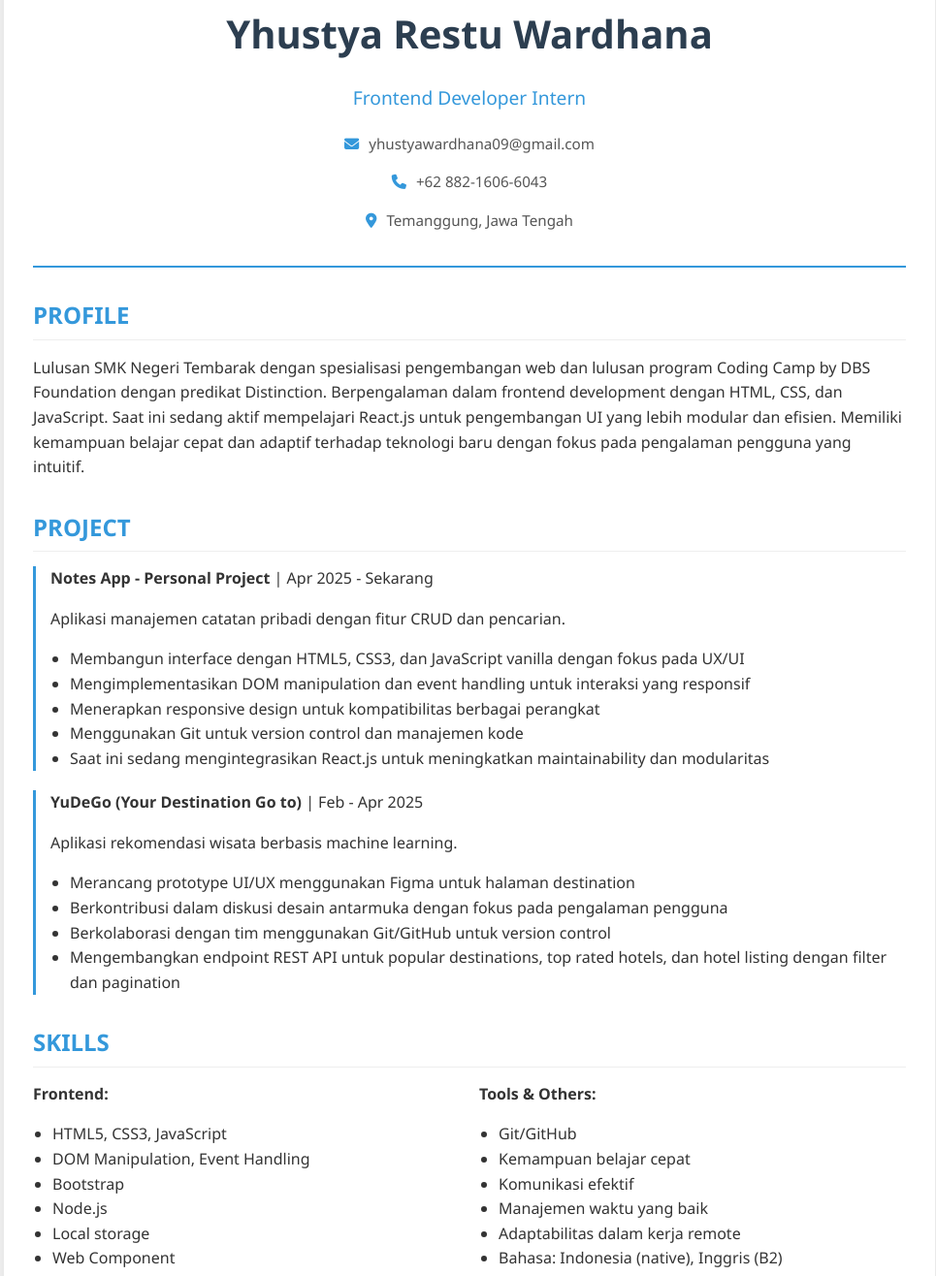
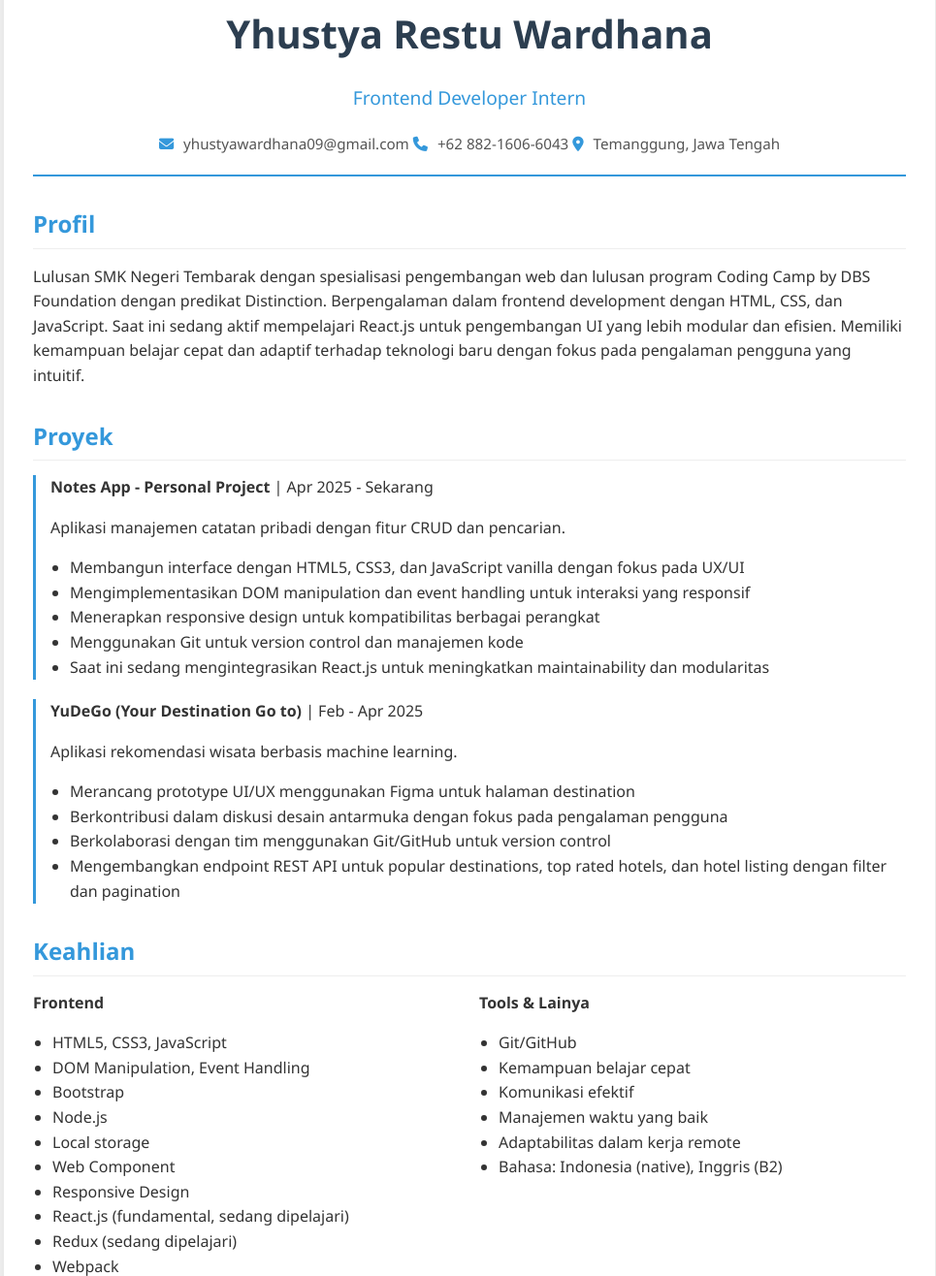
Before and after one commit to wrdhn/My-Resume, a plain HTML site: page index.html in a window 1280 px wide. Shown: the part 94-1410 px from the top of the page at 97% size, without its empty margins (156-1121 px from the left). Drawn offline with Linux system fonts and the light colour scheme.

Commit message:
Update index.html

```diff
--- a/index.html
+++ b/index.html
@@ -94,14 +94,14 @@
       <h1>Yhustya Restu Wardhana</h1>
       <p class="subtitle">Frontend Developer Intern</p>
       <div class="contact-info">
-        <p><i class="fas fa-envelope"></i> yhustyawardhana09@gmail.com</p>
-        <p><i class="fas fa-phone"></i> +62 882-1606-6043</p>
-        <p><i class="fas fa-map-marker-alt"></i> Temanggung, Jawa Tengah</p>
+        <span><i class="fas fa-envelope"></i> yhustyawardhana09@gmail.com</span>
+        <span><i class="fas fa-phone"></i> +62 882-1606-6043</span>
+        <span><i class="fas fa-map-marker-alt"></i> Temanggung, Jawa Tengah</span>
       </div>
     </header>
 
     <section>
-      <h2>PROFILE</h2>
+      <h2>Profil</h2>
       <p>
         Lulusan SMK Negeri Tembarak dengan spesialisasi pengembangan web dan lulusan program Coding
         Camp by DBS Foundation dengan predikat Distinction. Berpengalaman dalam frontend
@@ -112,7 +112,7 @@
     </section>
 
     <section>
-      <h2>PROJECT</h2>
+      <h2>Proyek</h2>
 
       <div class="project">
         <strong>Notes App - Personal Project</strong> | Apr 2025 - Sekarang
@@ -139,10 +139,10 @@
     </section>
 
     <section>
-      <h2>SKILLS</h2>
+      <h2>Keahlian</h2>
       <div class="skills-columns">
         <div>
-          <strong>Frontend:</strong>
+          <strong>Frontend </strong>
           <ul>
             <li>HTML5, CSS3, JavaScript</li>
             <li>DOM Manipulation, Event Handling</li>
@@ -159,7 +159,7 @@
           </ul>
         </div>
         <div>
-          <strong>Tools & Others:</strong>
+          <strong>Tools & Lainya</strong>
           <ul>
             <li>Git/GitHub</li>
             <li>Kemampuan belajar cepat</li>
```
